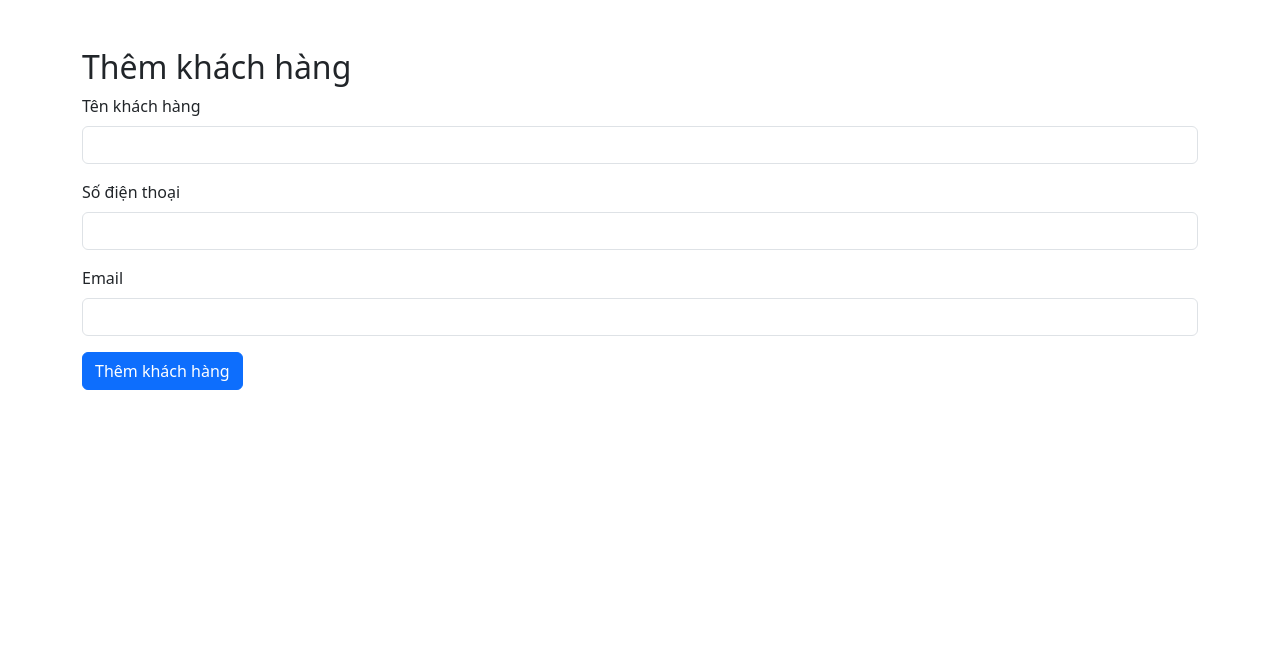
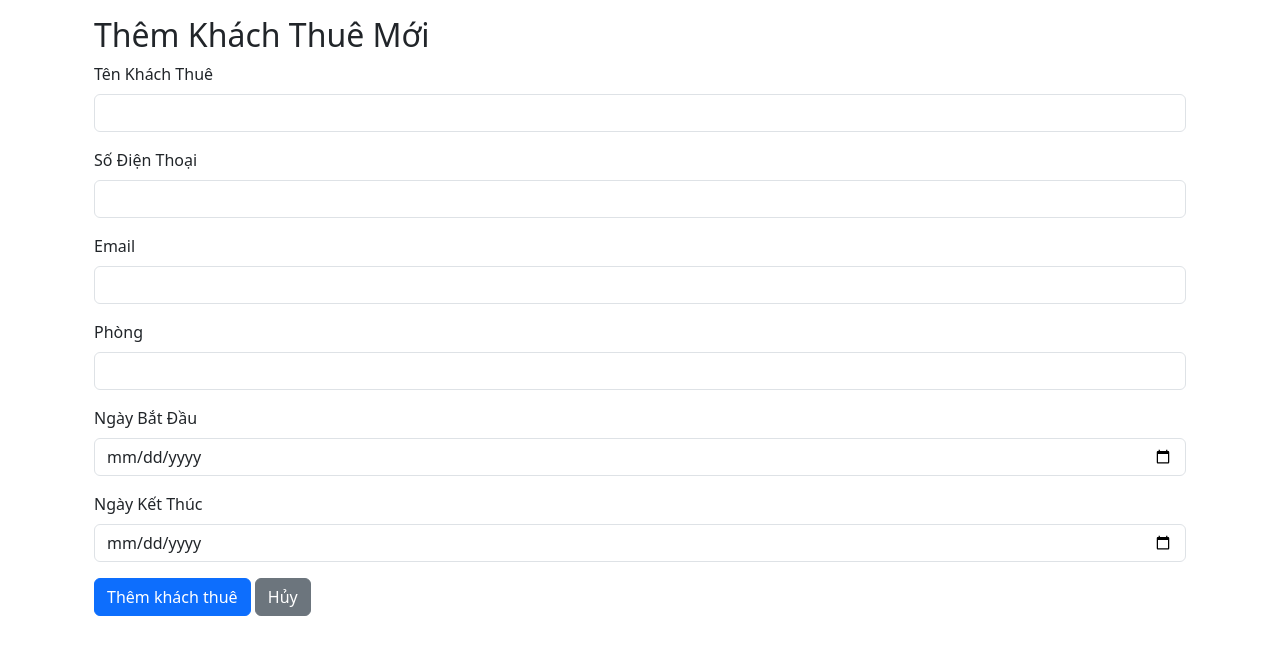
Before and after one commit to limbanga/boarding_house_management, a PHP site: page /tenant/create in a window 1280 px wide. Shown: the top 655 px of the page. Run offline with PHP 8.4, Linux system fonts and the light colour scheme.

Commit message:
Implement tenant creation with additional fields and remove unused Room model

```diff
--- a/app/controllers/TenantController.php
+++ b/app/controllers/TenantController.php
@@ -17,20 +17,21 @@ class TenantController {
         include __DIR__ . '/../views/tenants/create.php';
     }
 
-    // public function store() {
-    //     if ($_SERVER['REQUEST_METHOD'] === 'POST') {
-    //         $name = $_POST['name'];
-    //         $phone = $_POST['phone'];
-    //         $email = $_POST['email'];
-
-    //         $tenantModel = new Tenant();
-    //         if ($tenantModel->create($name, $phone, $email)) {
-    //             http_response_code(200);
-    //         } else {
-    //             http_response_code(500);
-    //         }
-    //     }
-    // }
+    public function store()
+    {
+        if ($_SERVER['REQUEST_METHOD'] === 'POST') {
+            $data = [
+                'name' => $_POST['name'],
+                'phone' => $_POST['phone'],
+                'email' => $_POST['email'],
+                'room_id' => $_POST['room_id'],
+                'start_date' => $_POST['start_date'],
+                'end_date' => $_POST['end_date'],
+            ];
+            $this->tenantModel->createTenant($data);
+            header('Location: /tenant/index');
+        }
+    }
 
     public function delete() {
         if (isset($_GET["id"])) {
--- a/app/views/tenants/create.php
+++ b/app/views/tenants/create.php
@@ -1,50 +1,48 @@
-<!DOCTYPE html>
-<html lang="vi">
-<head>
-    <meta charset="UTF-8">
-    <title>Thêm khách hàng</title>
-    <link rel="stylesheet" href="https://cdn.jsdelivr.net/npm/bootstrap@5.3.0/dist/css/bootstrap.min.css">
-    <script src="https://code.jquery.com/jquery-3.6.0.min.js"></script>
-</head>
-<body>
-    <div class="container mt-5">
-        <h2>Thêm khách hàng</h2>
-        <form id="addTenantForm">
-            <div class="mb-3">
-                <label class="form-label">Tên khách hàng</label>
-                <input type="text" class="form-control" name="name" required>
-            </div>
-            <div class="mb-3">
-                <label class="form-label">Số điện thoại</label>
-                <input type="text" class="form-control" name="phone" required>
-            </div>
-            <div class="mb-3">
-                <label class="form-label">Email</label>
-                <input type="email" class="form-control" name="email" required>
-            </div>
-            <button type="submit" class="btn btn-primary">Thêm khách hàng</button>
-        </form>
-        <div id="message" class="mt-3"></div>
-    </div>
+<?php
+$title = "Thêm khách thuê";
 
-    <script>
-        $(document).ready(function() {
-            $("#addTenantForm").submit(function(event) {
-                event.preventDefault();
-                $.ajax({
-                    type: "POST",
-                    url: "/tenant/store",
-                    data: $(this).serialize(),
-                    success: function(response) {
-                        $("#message").html('<div class="alert alert-success">Thêm thành công!</div>');
-                        $("#addTenantForm")[0].reset();
-                    },
-                    error: function() {
-                        $("#message").html('<div class="alert alert-danger">Lỗi! Không thể thêm khách hàng.</div>');
-                    }
-                });
-            });
-        });
-    </script>
-</body>
-</html>
+ob_start();
+?>
+
+<div class="container">
+    <h2>Thêm Khách Thuê Mới</h2>
+    <form action="/tenant/store" method="POST">
+        <div class="mb-3">
+            <label for="name" class="form-label">Tên Khách Thuê</label>
+            <input type="text" class="form-control" id="name" name="name" required>
+        </div>
+
+        <div class="mb-3">
+            <label for="phone" class="form-label">Số Điện Thoại</label>
+            <input type="text" class="form-control" id="phone" name="phone" required>
+        </div>
+
+        <div class="mb-3">
+            <label for="email" class="form-label">Email</label>
+            <input type="email" class="form-control" id="email" name="email" required>
+        </div>
+
+        <div class="mb-3">
+            <label for="room_id" class="form-label">Phòng</label>
+            <input type="text" class="form-control" id="room_id" name="room_id" required>
+        </div>
+
+        <div class="mb-3">
+            <label for="start_date" class="form-label">Ngày Bắt Đầu</label>
+            <input type="date" class="form-control" id="start_date" name="start_date" required>
+        </div>
+
+        <div class="mb-3">
+            <label for="end_date" class="form-label">Ngày Kết Thúc</label>
+            <input type="date" class="form-control" id="end_date" name="end_date">
+        </div>
+
+        <button type="submit" class="btn btn-primary">Thêm khách thuê</button>
+        <a href="/tenant" class="btn btn-secondary">Hủy</a>
+    </form>
+</div>
+
+<?php
+$content = ob_get_clean();
+require_once __DIR__ . '/../layouts/index.php';
+?>
```
Also changed, not shown: app/models/RoomModel.php (renamed from app/models/Room.php).
